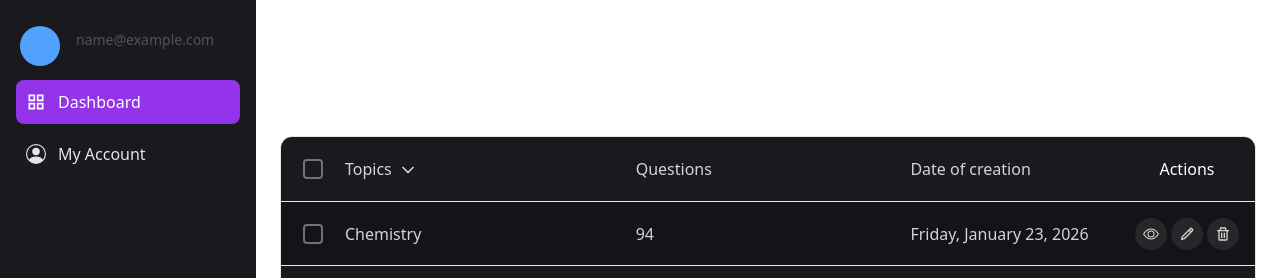
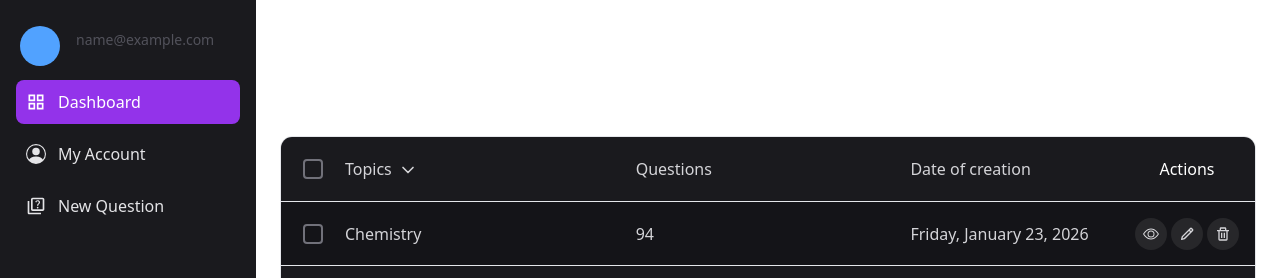
Before and after one commit to LuizGomes56/poosd_final_project, a React (Vite) app in the folder frontend/: page /settings/dashboard in a window 1280 px wide. Shown: the top 278 px of the page. Built offline with nearby package versions, Linux system fonts and the light colour scheme; sample sign-in values are in the browser's storage.

Commit message:
Add new question icon to Sidebar component

```diff
--- a/frontend/src/components/Sidebar.tsx
+++ b/frontend/src/components/Sidebar.tsx
@@ -1,5 +1,5 @@
 import { BsPersonCircle } from "react-icons/bs";
-import { MdGridView } from "react-icons/md";
+import { MdGridView, MdOutlineQuiz } from "react-icons/md";
 import { Navigate, NavLink, useParams } from "react-router-dom";
 import { useUser } from "../providers/UserProvider";
 import Photo from "./Photo";
@@ -37,6 +37,7 @@ const Sidebar = () => {
     const menuItems = [
         { id: "dashboard", text: "Dashboard", icon: <MdGridView className="h-5 w-5" /> },
         { id: "account", text: "My Account", icon: <BsPersonCircle className="h-5 w-5" /> },
+        { id: "new-question", text: "New Question", icon: <MdOutlineQuiz className="h-5 w-5" /> }
     ];
 
     if (!tab || !menuItems.some(({ id }) => id == tab)) {
```
